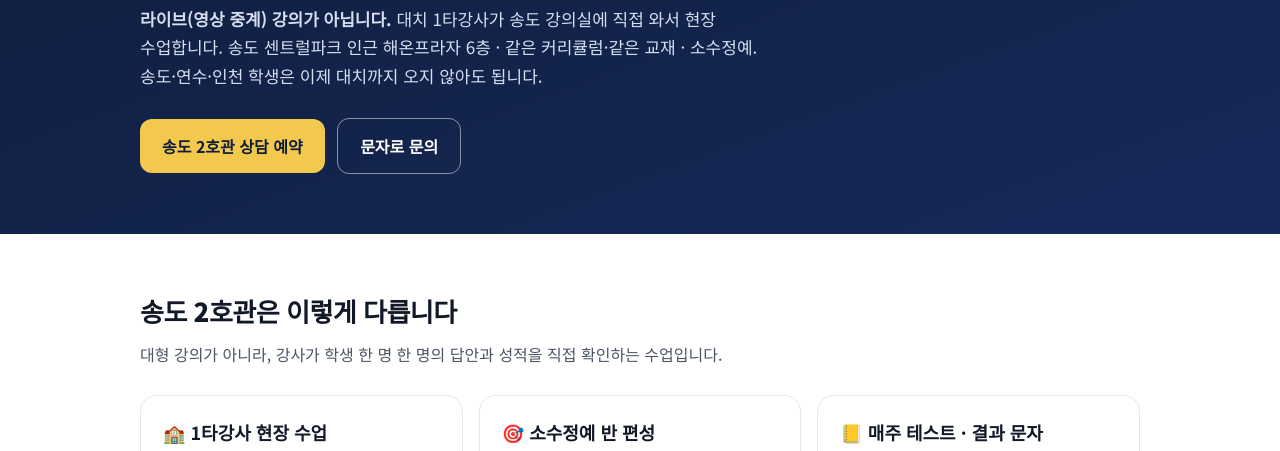
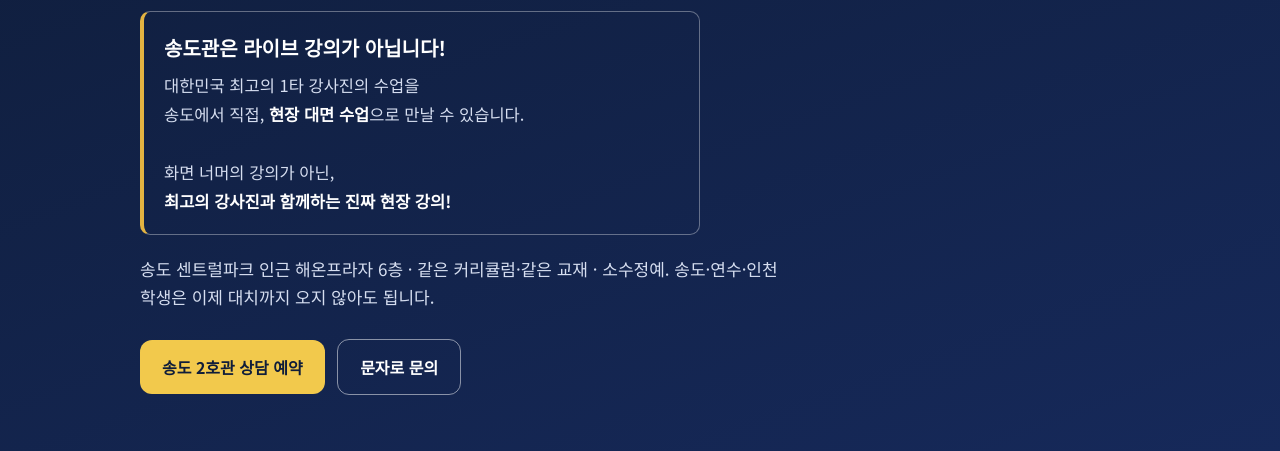
Before and after one commit to tonyhwang1004/dokhan-songdo, a plain HTML site: page songdo/index.html in a window 1280 px wide. Shown: the part 286-737 px from the top of the page. Drawn offline with Linux system fonts and the light colour scheme.

Commit message:
송도관 현장 대면 수업 안내 문구(고정안 원문) 강조 박스로 추가
Co-Authored-By: Claude Opus 5.5 <noreply@anthropic.com>

```diff
--- a/songdo/index.html
+++ b/songdo/index.html
@@ -79,7 +79,8 @@ footer{padding:28px 0;font-size:13px;color:#8a94a6;text-align:center}
 <div class="hero"><div class="wrap">
   <span class="tag">송도 2호관 · 2026년 12월 중순 개원 예정</span>
   <h1>대치 강사진의 수능 수업,<br><em>이제 송도에서.</em></h1>
-  <p><b>라이브(영상 중계) 강의가 아닙니다.</b> 대치 1타강사가 송도 강의실에 직접 와서 현장 수업합니다. 송도 센트럴파크 인근 해온프라자 6층 · 같은 커리큘럼·같은 교재 · 소수정예. 송도·연수·인천 학생은 이제 대치까지 오지 않아도 됩니다.</p>
+  <div style="border:1px solid rgba(255,255,255,.35);border-left:4px solid #E3B341;border-radius:10px;padding:18px 20px;margin:0 0 4px;line-height:1.75;max-width:560px;color:#d6def0;font-size:16.5px;margin:18px 0 20px"><strong style="display:block;font-size:20px;color:#fff;margin-bottom:6px">송도관은 라이브 강의가 아닙니다!</strong>대한민국 최고의 1타 강사진의 수업을<br>송도에서 직접, <b style="color:#fff">현장 대면 수업</b>으로 만날 수 있습니다.<br><br>화면 너머의 강의가 아닌,<br><b style="color:#fff">최고의 강사진과 함께하는 진짜 현장 강의!</b></div>
+  <p>송도 센트럴파크 인근 해온프라자 6층 · 같은 커리큘럼·같은 교재 · 소수정예. 송도·연수·인천 학생은 이제 대치까지 오지 않아도 됩니다.</p>
   <a class="btn gold" href="/#book-songdo">송도 2호관 상담 예약</a>
   <a class="btn ghost" href="sms:01064635830">문자로 문의</a>
 </div></div>
```
Also changed, not shown: index.html (+2 -1 lines).
